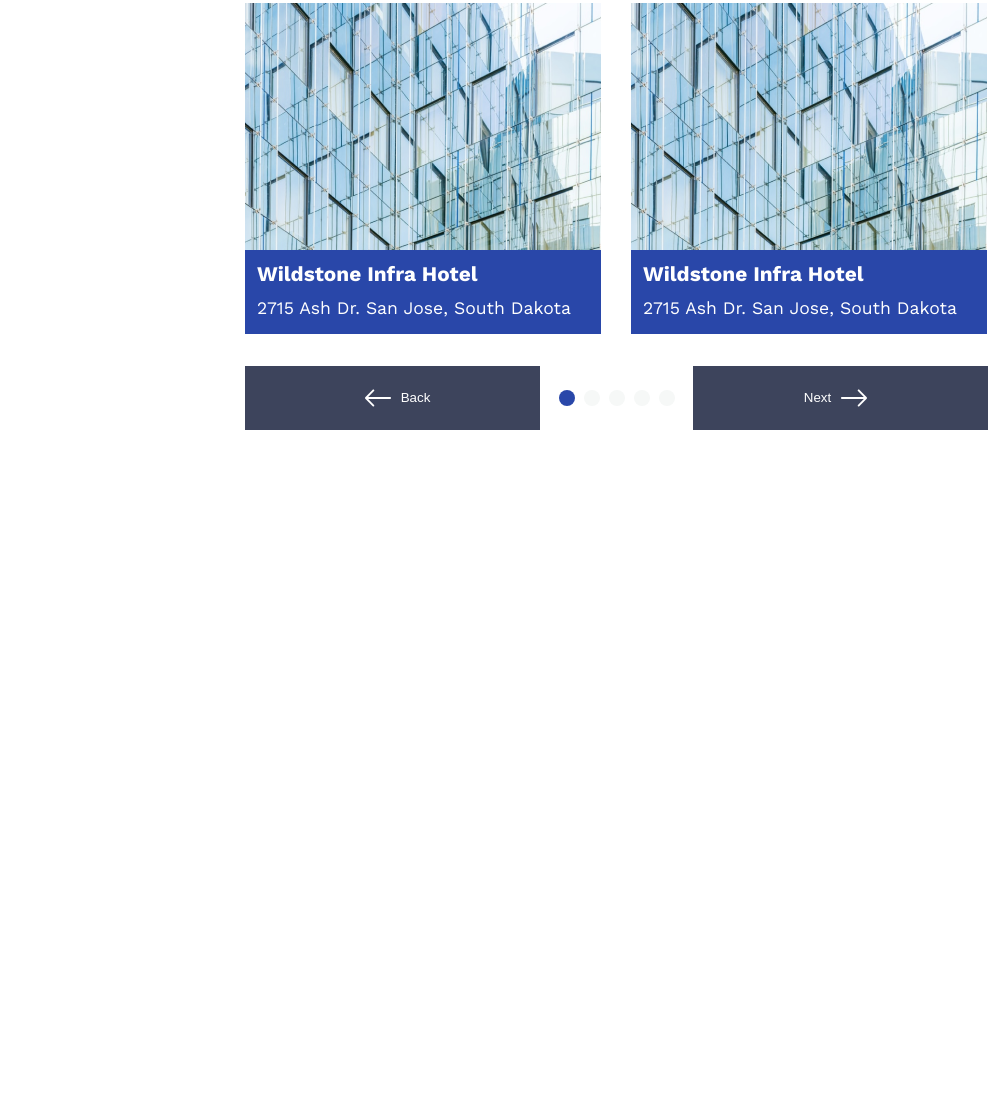
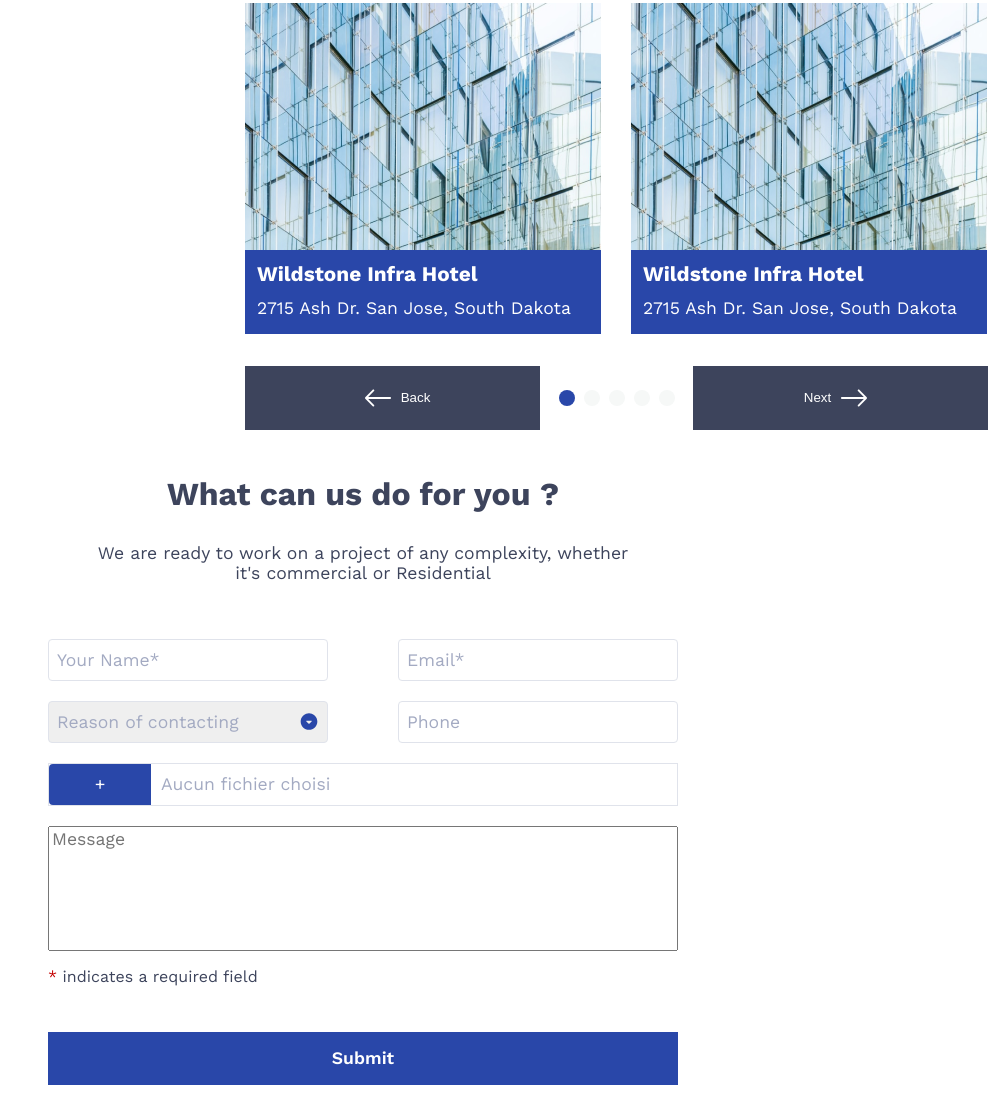
Before and after one commit to DwainAB/responsive-cloudCampus, a website: page index.html in a window 1280 px wide. Shown: the part 811-1904 px from the top of the page, without its empty margins (277-1280 px from the left). Before the commit the page ends 1249 px from the top, so only its background shows below. Drawn offline with nearby package versions, Linux system fonts and the light colour scheme.

Commit message:
ajout du formulaire

```diff
--- a/index.html
+++ b/index.html
@@ -118,6 +118,31 @@
 
         </div>
 
+        <div class="container-section-form">
+            <h1>What can us do for you ?</h1>
+            <p class="info-form">We are ready to work on a project of any complexity, whether it's commercial or Residential</p>
+
+            <div class="container-form">
+                <form action="">
+                    <input class="input" type="text" placeholder="Your Name*">
+                    <input class="input" type="text" placeholder="Email*">
+                    <select class="input" name="reason-contacting" id="reason-contacting">
+                        <option value="">Reason of contacting</option>
+                        <option value="">Project</option>
+                        <option value="">Candidacy</option>
+                        <option value="">Other</option>
+                    </select>
+                    <input class="input" type="text" placeholder="Phone">
+                    <label for="file-input" class="container-btn-file-input"><span class="btn-file-input">+</span>Aucun fichier choisi</label>
+                    <input type="file" placeholder="test" id="file-input">
+                    <input class="input-message" type="text" placeholder="Message">
+                    <p class="text-form"><span class="stars-red">* </span>indicates a required field</p>
+                    <input class="btn-form" type="submit">
+                </form>
+            </div>
+
+        </div>
+
 
     </main>
 
--- /dev/null
+++ b/styles/_form.scss
@@ -0,0 +1,130 @@
+.container-section-form{
+
+    h1{
+        text-align: center;
+        @include m-title;
+        max-width: 400px;
+        min-width: 250px;
+        width: 50%;
+        margin: 0 auto;
+        margin-top: 45px;
+        margin-bottom: 30px;
+    }
+
+    .info-form{
+        @include m-text($primary-color, "work sans", 1.1rem, normal, 400);
+        text-align: center;
+        min-width: 290px;
+        max-width:539px;
+        width: 50%;
+        margin: 0 auto;
+        margin-bottom: 56px;
+    }
+
+    .container-form{
+        min-width: 300px;
+        max-width: 630px;
+        width: 50%;
+        margin: 0 auto;
+    }
+
+    .input, .input-message, .input::placeholder{
+        @include m-text(#A3AAC2, "work sans", 1.1rem, normal, 400);
+    }
+
+    .input{
+        padding:10px 8px 10px 8px ;
+        margin-bottom: 20px;
+        border: 1px solid #E0E3EB;
+        border-radius: 4px;
+        width: 100%;
+        box-sizing: border-box;
+    }
+
+    .input-message{
+        padding-bottom: 100px;
+        width: 100%;
+        box-sizing: border-box;
+    }
+
+    .text-form{
+        width: 100%;
+        @include m-text($primary-color, "work sans", 1rem, normal, 400);
+    }
+
+    .btn-form{
+        @include m-btn($third-color, #fff, 100%, 53px, 0, center, center );
+        @include m-text(#fff, "work sans", 1.1rem, normal, 600 );
+        margin: 0 auto;
+        margin-top: 30px;
+    }
+    .btn-form:hover{
+        cursor: pointer;
+    }
+
+    .stars-red{
+        color: #C40303;
+    }
+
+    #reason-contacting{
+        appearance: none;
+        background-image: url("../Assets/ic_round-arrow-drop-down-circle.svg");
+        background-repeat: no-repeat;
+        background-position: right 8px center;
+    }
+
+
+
+    .container-btn-file-input{
+        width: 100%!important;
+        height: 41px;
+        border: 1px solid #E0E3EB;
+        display: flex;
+        align-items: center;
+        @include m-text(#A3AAC2, "work sans", 1.1rem, normal, 400);
+        margin-bottom:20px;
+    }
+
+    #file-input {
+        display: none!important;
+    }
+
+    .btn-file-input{
+        background-color: $third-color;
+        width: 102px;
+        height: 100%;
+        display: flex;
+        justify-content: center;
+        align-items: center;
+        font-size: 1.1rem;
+        border-radius: 4px 0px 0px 4px;
+        color: #fff;
+        margin-right: 10px;
+    }
+
+    .btn-file-input:hover{
+        cursor: pointer;
+    }
+
+
+}
+
+@media screen and (min-width: 900px) {
+
+    .container-section-form{
+        .container-form{
+            width: 66%;
+            form{
+                display: flex;
+                flex-direction: row;
+                flex-wrap: wrap;
+                justify-content: space-between;
+                align-items: center;
+                .input{
+                    width: 280px;
+                    margin-bottom: 20px;
+                }
+            }
+        }
+    }
+}
--- a/styles/_projects.scss
+++ b/styles/_projects.scss
@@ -14,6 +14,10 @@
         flex-direction: column;
         width: 332px;
         margin: 0 auto;
+
+        .project:hover{
+            cursor: pointer;
+        }
 
         .project{
             width: 332px;
@@ -61,6 +65,10 @@
         gap: 10px;
         border: 0;
         @include m-text(#fff,"Work sans", 1.1rem, normal, 400);
+    }
+
+    button:hover{
+        cursor: pointer;
     }
 }
 
@@ -127,6 +135,10 @@
                 @include m-text(#C2C7D6,"Work sans", 1.5rem, normal, 500);
             }
 
+            li:hover{
+                cursor: pointer;
+            }
+
             .active{
                 color: $third-color;
                 border-left: 4px solid $third-color;
@@ -153,6 +165,10 @@
                     padding-left:10px;
                 }
             }
+
+            button:hover{
+                cursor: pointer;
+            }
         }
 
         .list-circle-nav{
--- a/styles/style.scss
+++ b/styles/style.scss
@@ -1,4 +1,5 @@
 @import 'variables';
 @import 'mixin';
 @import 'our-reputation';
-@import 'projects'
+@import 'projects';
+@import 'form';
```
Also changed, not shown: Assets/ic_round-arrow-drop-down-circle.svg (added), style.css, 1 other file.
